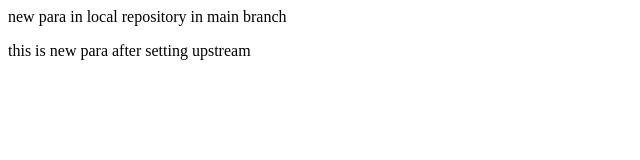
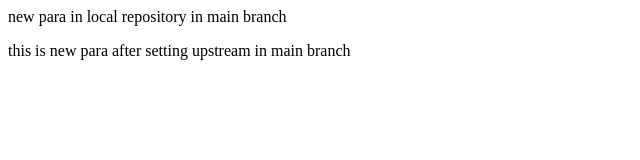
Before and after one commit to ravichandra234/localrepo, a plain HTML site: page index.html in a window 1280 px wide. Shown: the full height of the page, 0-640 px from the left. Drawn offline with Linux system fonts and the light colour scheme.

Commit message:
added sth

```diff
--- a/index.html
+++ b/index.html
@@ -1,4 +1,2 @@
 <p>new para in local repository in main branch</p>
-<p> this is new para after setting upstream
-
-</p>
+<p> this is new para after setting upstream in main branch </p>
```
